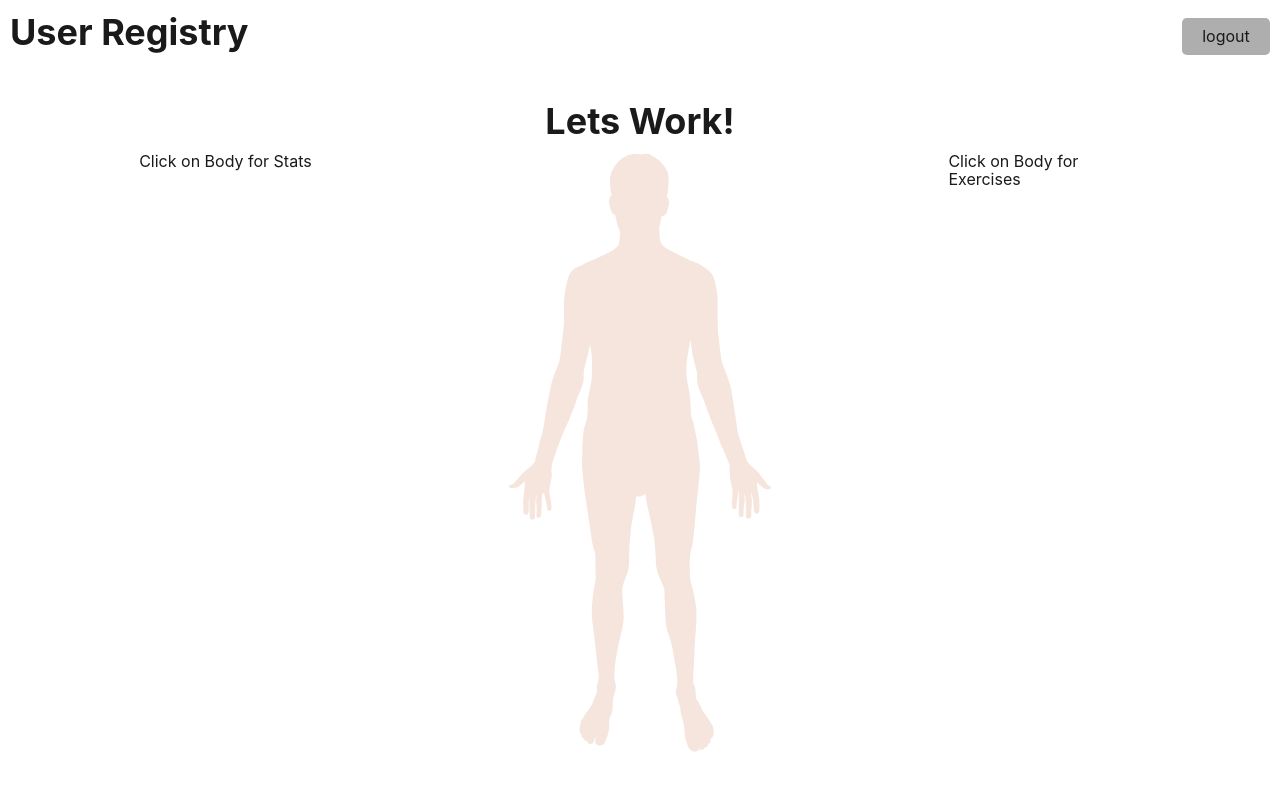
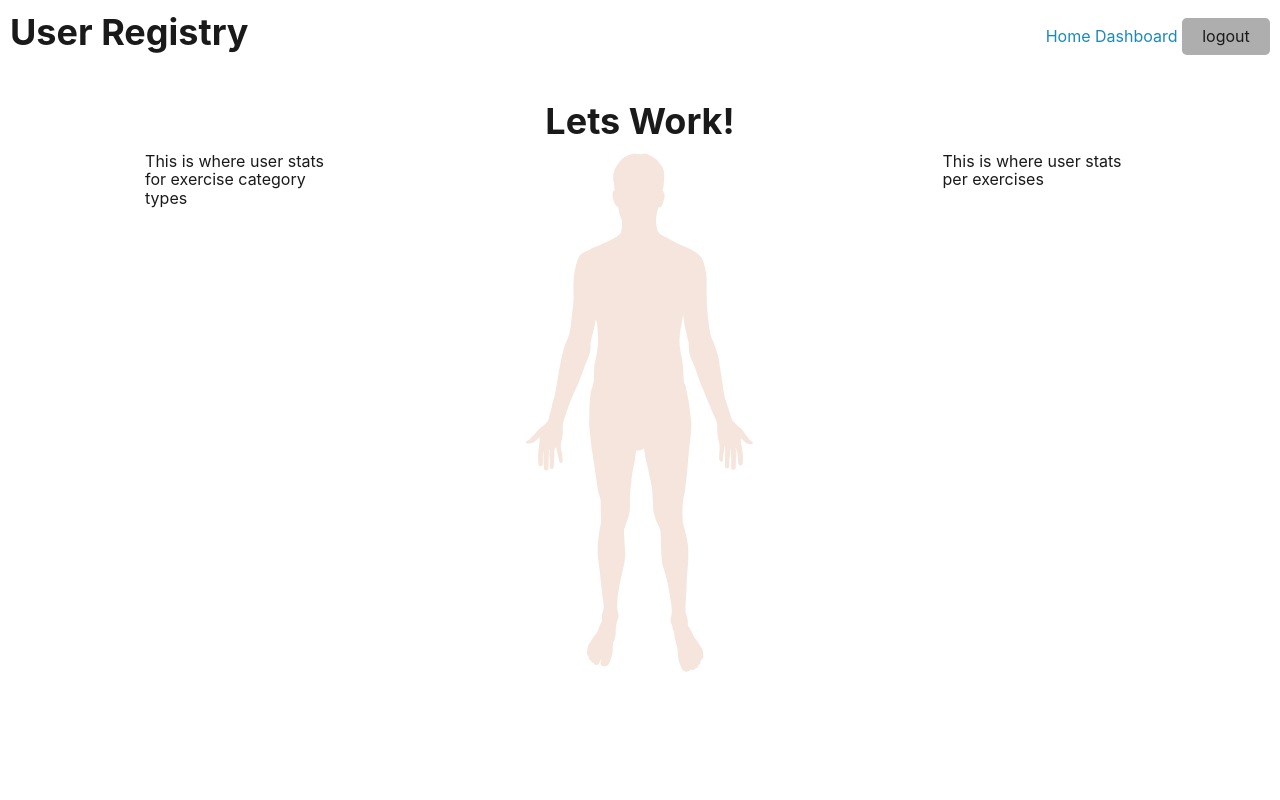
Before and after one commit to Project02Team5/FueGoals, a Node server app: page / in a window 1280 px wide. Run offline with Node 20, Linux system fonts and the light colour scheme; a user stored in the database is signed in; data comes from the database, SQL or seed files in the repository; some libraries are stand-ins or nearby versions.

Commit message:
dashboard skeleton completed

```diff
--- a/controllers/api/userRoutes.js
+++ b/controllers/api/userRoutes.js
@@ -7,7 +7,7 @@ router.post('/', async (req, res) => {
     const dbUserData = await User.create(req.body);
 
     req.session.save(() => {
-      req.session.loggedIn = true;
+      req.session.logged_in = true;
 
       res.status(200).json(dbUserData);
     });
@@ -16,7 +16,6 @@ router.post('/', async (req, res) => {
     res.status(500).json(err);
   }
 });
-// adding random words
 
 router.post('/login', async (req, res) => {
   try {
--- a/controllers/homeRoutes.js
+++ b/controllers/homeRoutes.js
@@ -45,4 +45,24 @@ router.get('/login', (req, res) => {
   res.render('login');
 });
 
+router.get('/dashboard', async (req, res) => {
+  try {
+    const userData = await User.findByPk(req.session.user_id, {
+      include: { model: Activity },
+    });
+
+    let users = [];
+    if (userData) {
+      users = userData.get({ plain: true });
+    }
+
+    res.render('dashboard', {
+      users,
+      logged_in: req.session.logged_in,
+    });
+  } catch (err) {
+    res.status(400).json(err);
+  }
+});
+
 module.exports = router;
--- a/public/css/svgstyles.css
+++ b/public/css/svgstyles.css
@@ -42,7 +42,7 @@ div#bodyDiagram {
 
 #svg2 {
     width: auto;
-    height: 75vh;
+    height: 65vh;
 }
 
 span#bodyContainer {
--- a/views/homepage.handlebars
+++ b/views/homepage.handlebars
@@ -2,9 +2,17 @@
 <span id="bodyContainer">
 
 {{!-- Left side of the body for text --}}
+{{#if logged_in}}
 <div class="bodyViewL">
-   Click on Body for Stats
+   This is where user stats for exercise category types
+   {{!-- this is for user stats --}}
 </div>
+{{else}}
+<div class="bodyViewL">
+   {{!-- this is for all users stats --}}
+   this is where every user's stats go for each selected
+</div>
+{{/if}}
 
 
 <span id="bodySVG">
@@ -97,9 +105,18 @@ inkscape:label="Layer 1"
 </span>
 
 {{!-- right side of body for text --}}
+{{#if logged_in}}
 <div class="bodyViewR">
-   Click on Body for Exercises
+   This is where user stats per exercises
+   {{!-- this is for user stats --}}
 </div>
+{{else}}
+<div class="bodyViewR">
+   this will be stats from all user's per exercises
+   {{!-- this is for all users stats --}}
+
+</div>
+{{/if}}
 
 
 
--- a/views/layouts/main.handlebars
+++ b/views/layouts/main.handlebars
@@ -15,10 +15,14 @@
       User Registry
     </h1>
     <!-- Only display the logout button if the user is logged in -->
+    <nav>
+       <a href="/">Home</a>
     {{#if logged_in}}
-    <nav>
+        <a href="/dashboard">Dashboard</a>
       <button class="btn" id="logout">logout</button>
     </nav>
+    {{else}}
+    <a href="/login">Login</a>
     {{/if}}
   </header>
   <main class="container container-fluid mt-5">
```
Also changed, not shown: views/dashboard.handlebars (+10 -0 lines).
